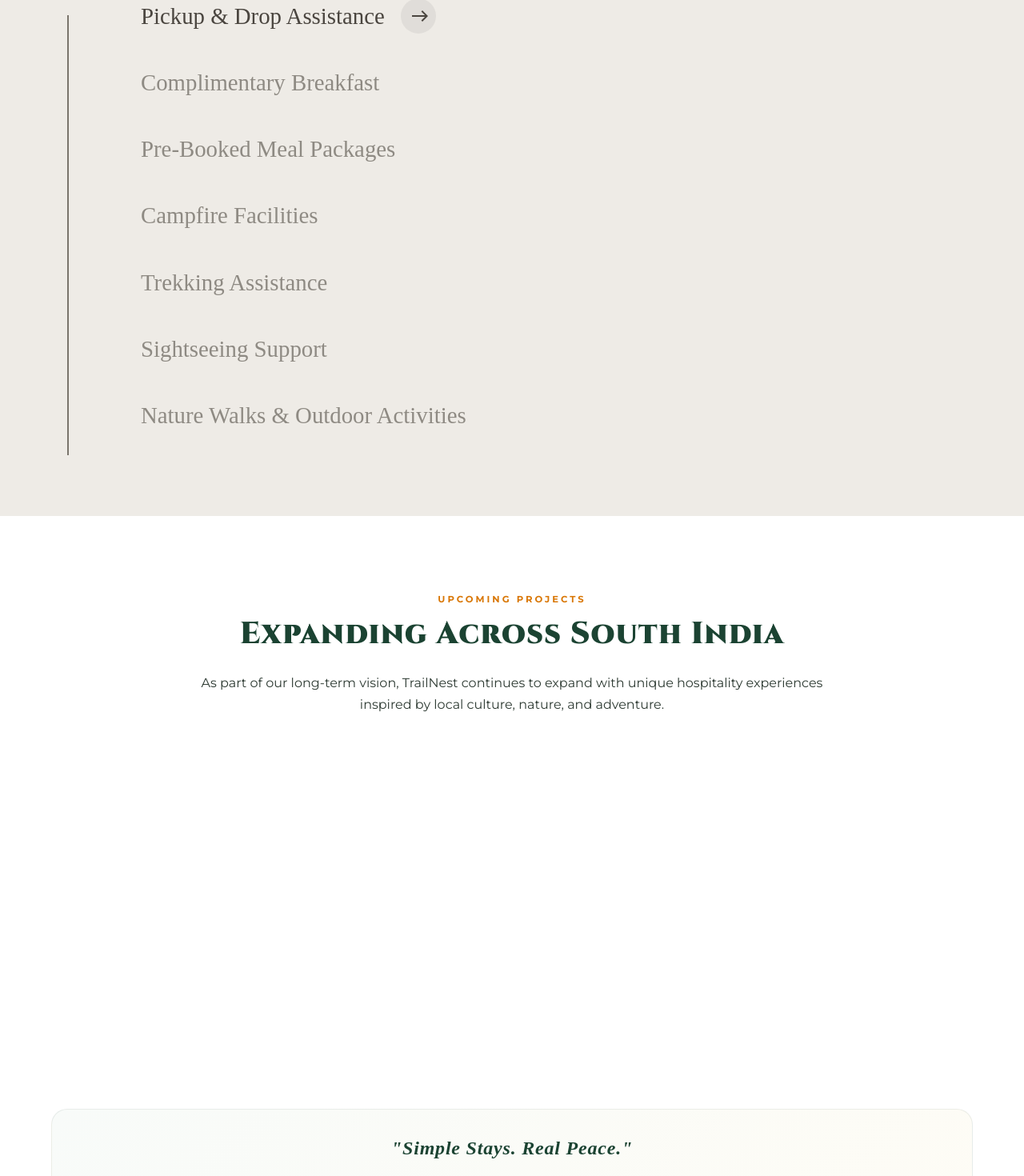
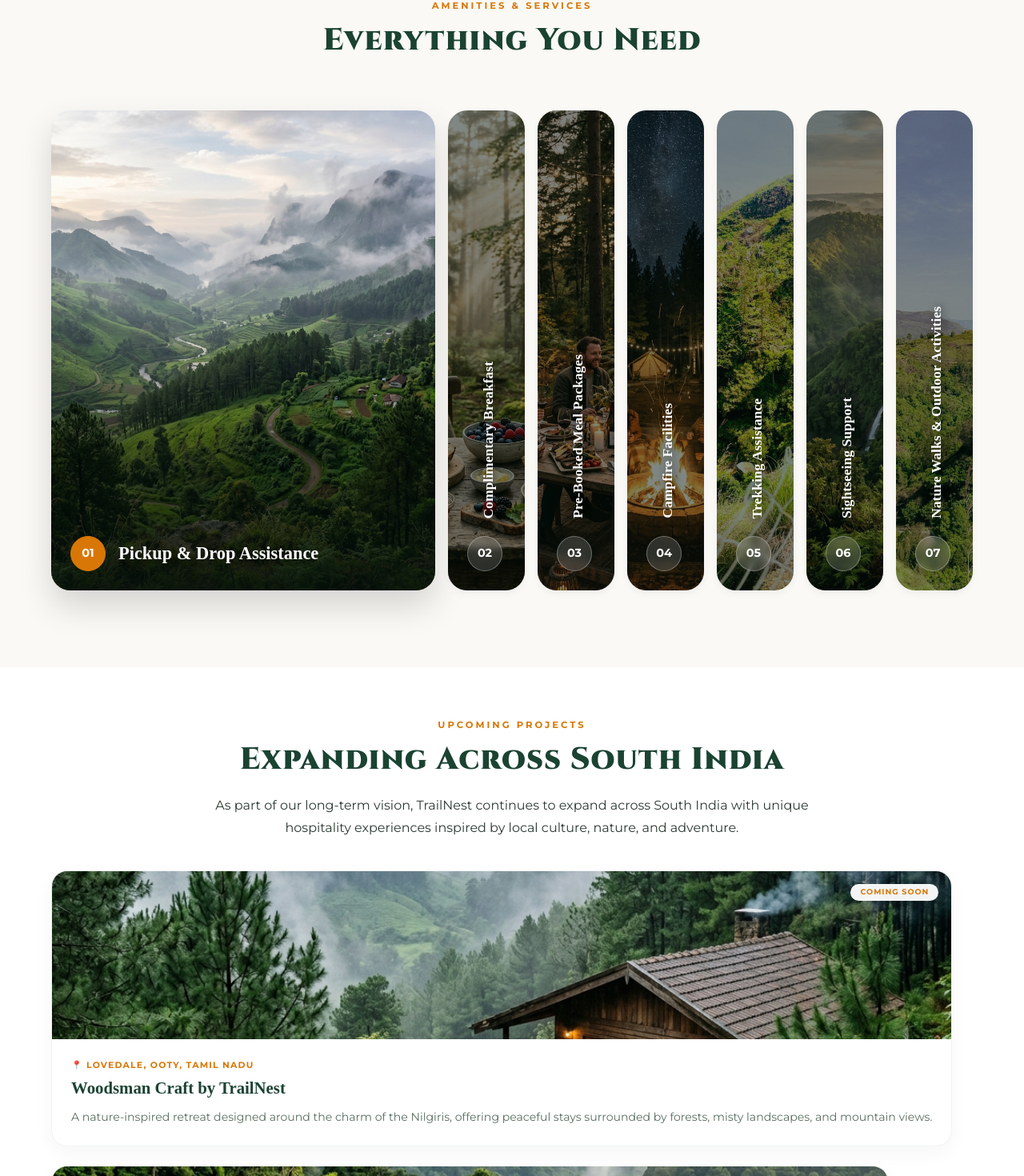
Before and after one commit to AnuAntony888/Campinghut, a React (Vite) app: page / in a window 1280 px wide. Shown: the part 7400-8870 px from the top of the page at 80% size. Built offline with nearby package versions, Linux system fonts and the light colour scheme.

Commit message:
add chages

```diff
--- a/src/components/About.jsx
+++ b/src/components/About.jsx
@@ -28,7 +28,7 @@ export default function About() {
     { label: 'Campfire Facilities', img: '/gallery_campfire.png' },
     { label: 'Trekking Assistance', img: '/kavunji_valley_gorge.jpg' },
     { label: 'Sightseeing Support', img: '/wayanad_hills.png' },
-    { label: 'Nature Walks & Outdoor Activities', img: '/camping_activities.png' },
+    { label: 'Nature Walks & Outdoor Activities', img: '/kavunji_mountain_view.jpg' },
   ];
 
   const pillars = [
@@ -552,146 +552,271 @@ export default function About() {
         </Box>
       </Container>
 
-      {/* ── Facilities (Hover Image) Section ── */}
-      <Box sx={{ background: '#eeebe6', py: { xs: 8, md: 12 }, mb: 8 }}>
+      {/* ── Facilities (Interactive Accordion) Section ── */}
+      <Box sx={{ background: '#faf9f6', py: { xs: 8, md: 12 }, mb: 8 }}>
         <Container maxWidth="lg">
-          <Grid container spacing={8} alignItems="center">
-            {/* Image Column */}
-            <Grid item xs={12} md={5}>
-              <Box sx={{ position: 'relative', width: '100%', height: { xs: 400, md: 550 }, backgroundColor: '#e0dcd3' }}>
-                {/* Offset Border Frame */}
-                <Box sx={{ position: 'absolute', top: 20, right: -20, bottom: -20, left: 20, border: '1px solid #7a756c', zIndex: 0 }} />
-                {/* Active Image */}
-                {facilityList.map((facility, index) => (
-                  <img
-                    key={index}
-                    src={facility.img}
-                    alt={facility.label}
-                    style={{
-                      position: 'absolute', top: 0, left: 0,
-                      width: '100%', height: '100%', objectFit: 'cover',
-                      zIndex: 1,
-                      opacity: activeFacility === index ? 1 : 0,
-                      transition: 'opacity 0.4s ease-in-out',
-                      pointerEvents: 'none'
+          <Box sx={{ textAlign: 'center', mb: { xs: 6, md: 8 } }}>
+            <Typography sx={{ textTransform: 'uppercase', letterSpacing: '3px', color: 'secondary.main', fontWeight: 700, fontSize: '0.72rem', mb: 1.5 }}>
+              Amenities & Services
+            </Typography>
+            <Typography variant="h4" color="primary" sx={{ fontWeight: 800, fontSize: { xs: '1.8rem', md: '2.4rem' }, lineHeight: 1.2 }}>
+              Everything You Need
+            </Typography>
+          </Box>
+
+          <Box
+            sx={{
+              display: 'flex',
+              flexDirection: { xs: 'column', md: 'row' },
+              height: { xs: 'auto', md: '600px' },
+              gap: { xs: 1.5, md: 2 },
             }}
-                  />
-                ))}
-              </Box>
-            </Grid>
-
-            {/* List Column */}
-            <Grid item xs={12} md={7}>
-              <Box sx={{ display: 'flex', flexDirection: 'column', gap: { xs: 3, md: 5 }, pl: { md: 6 } }}>
+          >
             {facilityList.map((facility, index) => {
               const isActive = activeFacility === index;
               return (
                 <Box
                   key={index}
                   onMouseEnter={() => setActiveFacility(index)}
+                  onClick={() => setActiveFacility(index)}
                   sx={{
-                        display: 'flex', alignItems: 'center', cursor: 'pointer',
-                        transition: 'all 0.3s ease',
-                        color: isActive ? '#4a453f' : '#8e8a83',
+                    position: 'relative',
+                    flex: { xs: 'none', md: isActive ? 5 : 1 },
+                    height: { xs: isActive ? 280 : 80, md: '100%' },
+                    transition: 'all 0.7s cubic-bezier(0.4, 0, 0.2, 1)',
+                    borderRadius: '24px',
+                    overflow: 'hidden',
+                    cursor: 'pointer',
+                    boxShadow: isActive ? '0 20px 40px rgba(0,0,0,0.15)' : '0 4px 10px rgba(0,0,0,0.05)',
+                    '&::before': {
+                      content: '""',
+                      position: 'absolute',
+                      inset: 0,
+                      background: isActive
+                        ? 'linear-gradient(to top, rgba(4, 16, 10, 0.9) 0%, rgba(4, 16, 10, 0) 60%)'
+                        : 'rgba(4, 16, 10, 0.5)',
+                      transition: 'all 0.5s ease',
+                      zIndex: 1,
+                    }
                   }}
                 >
+                  <Box
+                    component="img"
+                    src={facility.img}
+                    alt={facility.label}
+                    sx={{
+                      position: 'absolute',
+                      inset: 0,
+                      width: '100%',
+                      height: '100%',
+                      objectFit: 'cover',
+                      transform: isActive ? 'scale(1.05)' : 'scale(1)',
+                      transition: 'transform 6s ease-out',
+                    }}
+                  />
+                  {/* Content Container */}
+                  <Box
+                    sx={{
+                      position: 'absolute',
+                      inset: 0,
+                      p: { xs: 2.5, md: 3 },
+                      zIndex: 2,
+                      display: 'flex',
+                      flexDirection: 'column',
+                      justifyContent: 'flex-end',
+                      alignItems: 'flex-start',
+                    }}
+                  >
+                    {/* Vertical Text (Visible only on desktop when inactive) */}
                     <Typography
                       sx={{
+                        display: { xs: 'none', md: 'block' },
+                        position: 'absolute',
+                        bottom: 90, // Positioned above the icon
+                        left: 24, // Aligned with the p:3 padding
+                        ml: '13px', // Centered relative to the 44px icon
                         fontFamily: '"Playfair Display", serif',
-                          fontSize: { xs: '1.4rem', md: '1.8rem' },
-                          transition: 'color 0.3s ease',
+                        fontSize: '1.1rem',
+                        fontWeight: 700,
+                        color: 'white',
+                        opacity: isActive ? 0 : 1,
+                        visibility: isActive ? 'hidden' : 'visible',
+                        transition: 'opacity 0.4s ease',
+                        whiteSpace: 'nowrap',
+                        textShadow: '0 2px 10px rgba(0,0,0,0.5)',
+                        writingMode: 'vertical-rl',
+                        transform: 'rotate(180deg)',
                       }}
                     >
                       {facility.label}
                     </Typography>
-                      {isActive && (
-                        <Box sx={{ ml: 4, position: 'relative', display: 'flex', alignItems: 'center' }}>
-                          <Box sx={{ position: 'absolute', width: 44, height: 44, borderRadius: '50%', backgroundColor: 'rgba(0,0,0,0.06)', left: -12 }} />
-                          <EastIcon sx={{ fontSize: '1.5rem', fontWeight: 300, color: '#4a453f', position: 'relative', zIndex: 1 }} />
+
+                    {/* Bottom Row: Icon + Horizontal Text */}
+                    <Box
+                      sx={{
+                        display: 'flex',
+                        alignItems: 'center',
+                        gap: 2,
+                        width: '100%',
+                      }}
+                    >
+                      <Box
+                        sx={{
+                          width: { xs: 36, md: 44 },
+                          height: { xs: 36, md: 44 },
+                          borderRadius: '50%',
+                          backgroundColor: isActive ? 'secondary.main' : 'rgba(255,255,255,0.15)',
+                          backdropFilter: 'blur(4px)',
+                          display: 'flex',
+                          alignItems: 'center',
+                          justifyContent: 'center',
+                          flexShrink: 0,
+                          transition: 'all 0.4s ease',
+                          border: '1px solid',
+                          borderColor: isActive ? 'secondary.main' : 'rgba(255,255,255,0.3)',
+                        }}
+                      >
+                        <Typography sx={{ fontWeight: 700, fontSize: { xs: '0.8rem', md: '0.9rem' }, color: '#fff' }}>
+                          0{index + 1}
+                        </Typography>
                       </Box>
-                      )}
+
+                      <Typography
+                        sx={{
+                          fontFamily: '"Playfair Display", serif',
+                          fontSize: { xs: '1.1rem', md: '1.4rem' },
+                          fontWeight: 700,
+                          color: 'white',
+                          opacity: isActive ? 1 : { xs: 1, md: 0 },
+                          width: isActive ? 'auto' : { xs: 'auto', md: 0 },
+                          overflow: 'hidden',
+                          transform: isActive ? 'translateX(0)' : 'translateX(-10px)',
+                          transition: 'all 0.5s ease',
+                          transitionDelay: isActive ? '0.2s' : '0s',
+                          whiteSpace: { xs: 'normal', md: 'nowrap' },
+                          textShadow: '0 2px 10px rgba(0,0,0,0.5)',
+                        }}
+                      >
+                        {facility.label}
+                      </Typography>
+                    </Box>
+                  </Box>
                 </Box>
               );
             })}
           </Box>
-            </Grid>
-          </Grid>
         </Container>
       </Box>
 
       <Container maxWidth="lg">
 
         {/* ── Upcoming Projects ── */}
-        <Box sx={{ mt: 12, mb: 6 }}>
+        <Box sx={{ mt: 6, mb: 6 }}>
           <Typography sx={{ textTransform: 'uppercase', letterSpacing: '3px', color: 'secondary.main', fontWeight: 700, fontSize: '0.72rem', mb: 1.5, textAlign: 'center' }}>
             Upcoming Projects
           </Typography>
-          <Typography variant="h4" color="primary" sx={{ fontWeight: 800, fontSize: { xs: '1.8rem', md: '2.4rem' }, lineHeight: 1.2, textAlign: 'center', mb: 3 }}>
+          <Typography variant="h4" color="primary" sx={{ fontWeight: 800, fontSize: { xs: '1.8rem', md: '2.4rem' }, lineHeight: 1.2, textAlign: 'center', mb: 2.5 }}>
             Expanding Across South India
           </Typography>
-          <Typography variant="body1" color="text.secondary" sx={{ maxWidth: 800, mx: 'auto', textAlign: 'center', mb: 6, lineHeight: 1.7 }}>
-            As part of our long-term vision, TrailNest continues to expand with unique hospitality experiences inspired by local culture, nature, and adventure.
+          <Typography variant="body1" color="text.secondary" sx={{ maxWidth: 800, mx: 'auto', textAlign: 'center', mb: 5, lineHeight: 1.7 }}>
+            As part of our long-term vision, TrailNest continues to expand across South India with unique hospitality experiences inspired by local culture, nature, and adventure.
           </Typography>
 
-          <Grid container spacing={3.5}>
-
+          <Grid container spacing={3} alignItems="stretch">
             {[
               {
-                title: 'Woodsman Craft',
+                title: 'Woodsman Craft by TrailNest',
                 location: 'Lovedale, Ooty, Tamil Nadu',
-                desc: 'A nature-inspired retreat designed around the charm of the Nilgiris, offering peaceful stays surrounded by forests, misty landscapes, and mountain views.'
+                desc: 'A nature-inspired retreat designed around the charm of the Nilgiris, offering peaceful stays surrounded by forests, misty landscapes, and mountain views.',
+                img: '/upcoming_ooty.png'
               },
               {
-                title: 'Amber',
+                title: 'Amber by TrailNest',
                 location: 'Madikeri (Coorg), Karnataka',
-                desc: 'A premium countryside escape in the heart of Coorg, combining plantation experiences, scenic viewpoints, and comfortable accommodation.'
+                desc: 'A premium countryside escape in the heart of Coorg, combining plantation experiences, scenic viewpoints, and comfortable accommodation.',
+                img: '/upcoming_coorg.png'
               },
               {
-                title: 'Cozy Huts',
+                title: 'Cozy Huts by TrailNest',
                 location: 'Meppadi, Wayanad, Kerala',
-                desc: 'A tranquil hillside getaway featuring cozy stays, nature trails, and immersive experiences amidst the beautiful landscapes of Wayanad.'
+                desc: 'A tranquil hillside getaway featuring cozy stays, nature trails, and immersive experiences amidst the beautiful landscapes of Wayanad.',
+                img: '/upcoming_wayanad.png'
               }
             ].map((project, idx) => (
               <Grid item xs={12} md={4} key={idx}>
-                <Box
+                <Paper
                   component={motion.div}
                   initial={{ opacity: 0, y: 30 }}
                   whileInView={{ opacity: 1, y: 0 }}
                   viewport={{ once: true, margin: '-40px' }}
                   transition={{ duration: 0.6, delay: idx * 0.15 }}
+                  elevation={0}
                   sx={{
-                    borderRadius: '20px', overflow: 'hidden', position: 'relative',
-                    height: 380, cursor: 'pointer', boxShadow: '0 8px 30px rgba(4,16,10,0.12)',
-                    '&:hover .upc-bg': { transform: 'scale(1.06)' },
+                    borderRadius: '20px',
+                    overflow: 'hidden',
+                    background: '#fff',
+                    border: '1px solid rgba(27,67,50,0.06)',
+                    boxShadow: '0 8px 25px rgba(0,0,0,0.04)',
+                    display: 'flex',
+                    flexDirection: 'column',
+                    height: '100%',
+                    cursor: 'pointer',
+                    transition: 'transform 0.4s ease, box-shadow 0.4s ease',
+                    '&:hover': {
+                      transform: 'translateY(-6px)',
+                      boxShadow: '0 15px 40px rgba(27,67,50,0.1)',
+                    },
+                    '&:hover .upc-img': {
+                      transform: 'scale(1.08)',
+                    }
                   }}
                 >
-                  <Box className="upc-bg" sx={{ position: 'absolute', inset: 0, background: 'linear-gradient(135deg, #081c15 0%, #1b4332 100%)', transition: 'transform 0.8s ease' }} />
-                  <Box sx={{ position: 'absolute', inset: 0, background: 'linear-gradient(to top, rgba(4,12,8,0.95) 0%, rgba(4,12,8,0.3) 60%, rgba(4,12,8,0) 100%)' }} />
-                  <Box sx={{ position: 'absolute', top: 16, right: 16, backgroundColor: 'rgba(255,255,255,0.15)', backdropFilter: 'blur(8px)', color: '#fff', px: 1.5, py: 0.4, borderRadius: '20px', fontSize: '0.65rem', fontWeight: 700, letterSpacing: '1px', textTransform: 'uppercase' }}>
+                  {/* Image Top Half */}
+                  <Box sx={{ position: 'relative', height: 210, overflow: 'hidden' }}>
+                    <Box
+                      className="upc-img"
+                      component="img"
+                      src={project.img}
+                      alt={project.title}
+                      sx={{
+                        width: '100%',
+                        height: '100%',
+                        objectFit: 'cover',
+                        transition: 'transform 0.7s ease',
+                      }}
+                    />
+                    {/* Status Badge */}
+                    <Box sx={{ position: 'absolute', top: 16, right: 16, backgroundColor: 'rgba(255,255,255,0.95)', backdropFilter: 'blur(8px)', color: 'secondary.main', px: 1.5, py: 0.4, borderRadius: '20px', fontSize: '0.6rem', fontWeight: 800, letterSpacing: '1px', textTransform: 'uppercase', boxShadow: '0 4px 12px rgba(0,0,0,0.1)' }}>
                       Coming Soon
                     </Box>
-                  <Box sx={{ position: 'absolute', bottom: 0, left: 0, right: 0, p: 3.5 }}>
-                    <Typography sx={{ color: 'secondary.main', fontSize: '0.68rem', fontWeight: 700, textTransform: 'uppercase', letterSpacing: '1.5px', mb: 0.8 }}>
+                  </Box>
+
+                  {/* Content Bottom Half */}
+                  <Box sx={{ p: { xs: 2.5, md: 3 }, flexGrow: 1, display: 'flex', flexDirection: 'column' }}>
+                    <Typography sx={{ color: 'secondary.main', fontSize: '0.68rem', fontWeight: 800, textTransform: 'uppercase', letterSpacing: '1.2px', mb: 1 }}>
                       📍 {project.location}
                     </Typography>
-                    <Typography sx={{ color: '#fff', fontFamily: '"Playfair Display", serif', fontWeight: 700, fontSize: '1.6rem', lineHeight: 1.25, mb: 1.5 }}>
+                    <Typography sx={{ color: 'primary.main', fontFamily: '"Playfair Display", serif', fontWeight: 800, fontSize: '1.3rem', lineHeight: 1.25, mb: 1.5 }}>
                       {project.title}
                     </Typography>
-                    <Typography sx={{ color: 'rgba(255,255,255,0.75)', fontSize: '0.85rem', lineHeight: 1.6 }}>
+                    <Typography sx={{ color: 'text.secondary', fontSize: '0.88rem', lineHeight: 1.6, flexGrow: 1 }}>
                       {project.desc}
                     </Typography>
                   </Box>
-                </Box>
+                </Paper>
               </Grid>
             ))}
           </Grid>
 
-          <Box sx={{ mt: 8, p: 4, borderRadius: '20px', background: 'linear-gradient(135deg, #f8fbf9 0%, #fefcf5 100%)', border: '1px solid rgba(27,67,50,0.08)', textAlign: 'center' }}>
-            <Typography variant="h5" color="primary" sx={{ fontFamily: '"Playfair Display", serif', fontWeight: 700, fontStyle: 'italic', mb: 2 }}>
+          <Box sx={{ mt: 5, p: 3, borderRadius: '20px', background: 'linear-gradient(135deg, #f8fbf9 0%, #fefcf5 100%)', border: '1px solid rgba(27,67,50,0.08)', textAlign: 'center' }}>
+            <Typography variant="body2" color="text.secondary" sx={{ maxWidth: 700, mx: 'auto', lineHeight: 1.7, mb: 1.5 }}>
+              Our goal is to create distinctive destinations across Kerala, Karnataka, and Tamil Nadu while maintaining the same values that define TrailNest:
+            </Typography>
+            <Typography variant="h5" color="primary" sx={{ fontFamily: '"Playfair Display", serif', fontWeight: 700, fontStyle: 'italic', mb: 1.5 }}>
               "Simple Stays. Real Peace."
             </Typography>
-            <Typography variant="body2" color="text.secondary" sx={{ maxWidth: 600, mx: 'auto', lineHeight: 1.8 }}>
-              Our goal is to create distinctive destinations across Kerala, Karnataka, and Tamil Nadu while maintaining the values that define TrailNest. More destinations are currently under development and will be announced soon.
+            <Typography variant="body2" color="text.secondary" sx={{ maxWidth: 700, mx: 'auto', lineHeight: 1.7, mb: 4 }}>
+              More destinations are currently under development and will be announced soon.
             </Typography>
           </Box>
         </Box>
```
Lines whose indentation alone changed are shown as unchanged.
